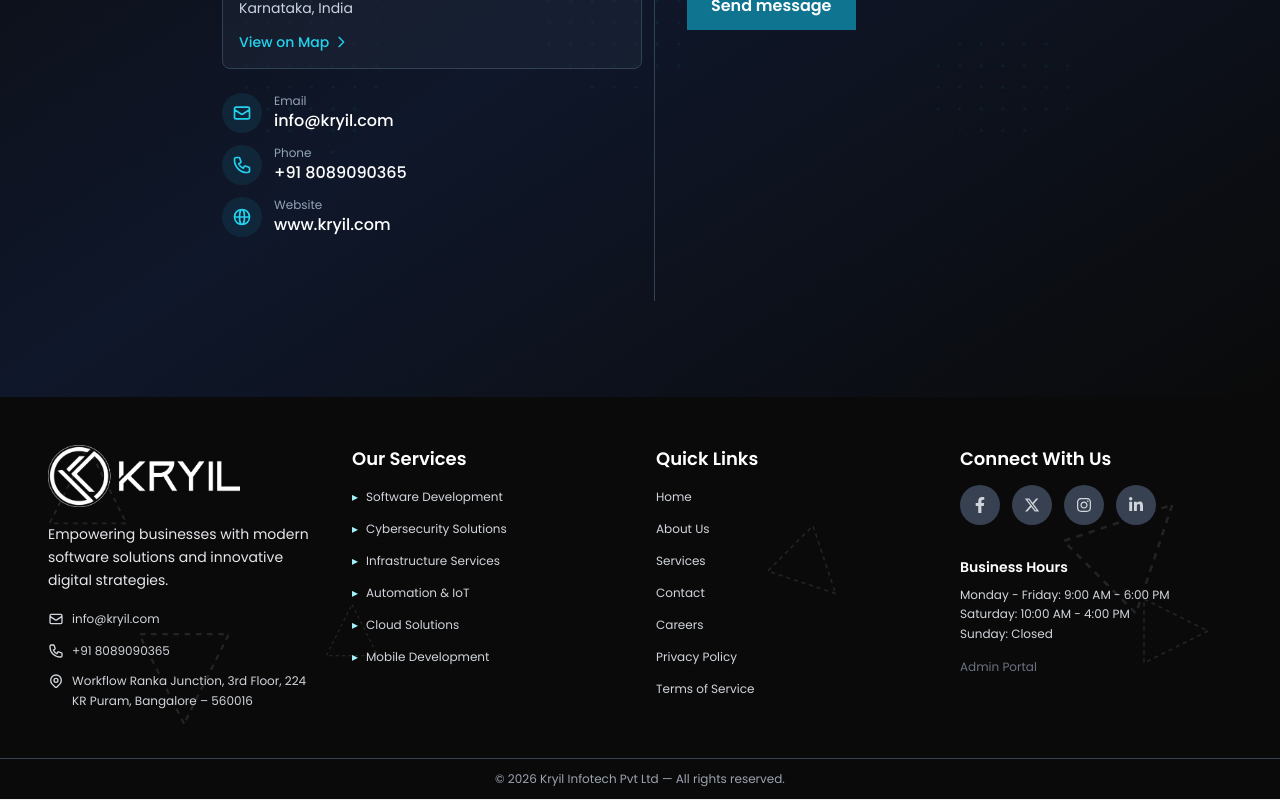
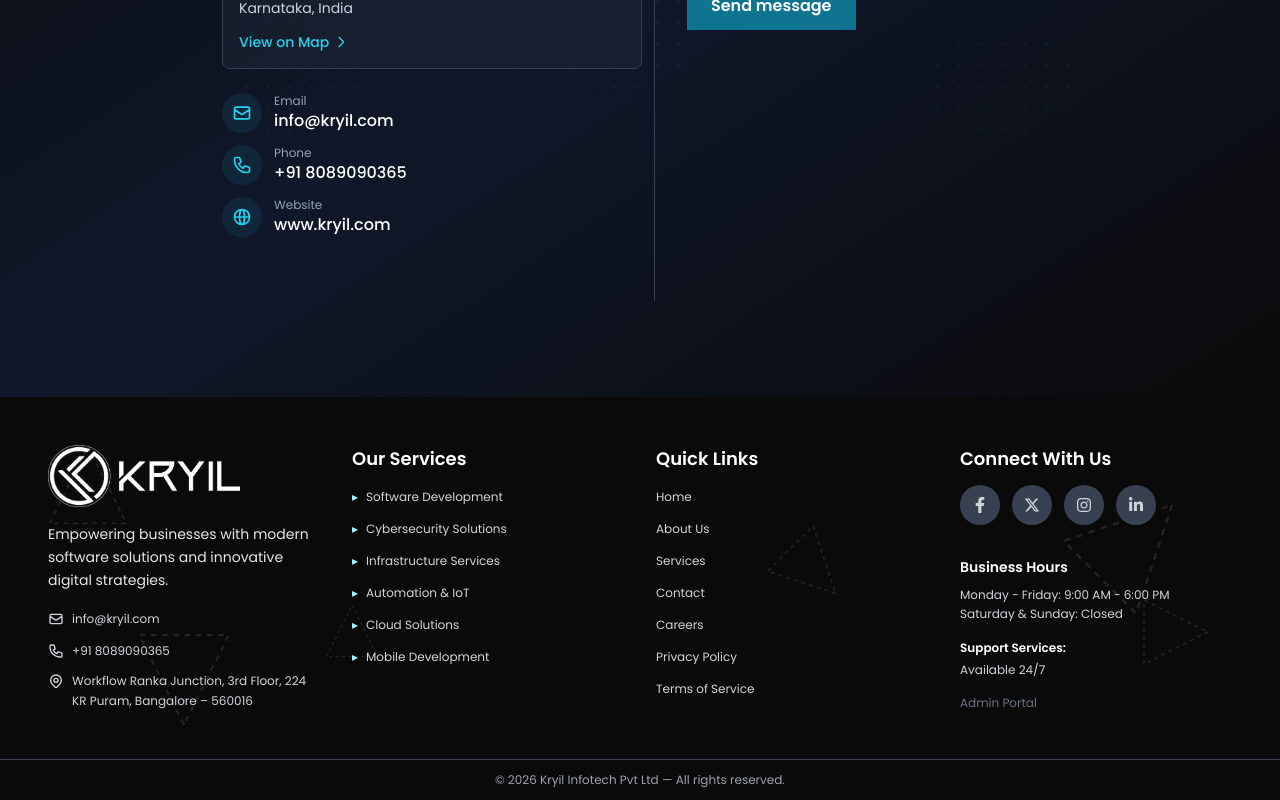
Before and after one commit to shinishonline/kryil, a React (Vite) app: page /automation in a window 1280 px wide. Shown: the part 6628-7428 px from the top of the page. Built offline with nearby package versions, Linux system fonts and the light colour scheme.

Commit message:
Update business hours and admin credentials

```diff
--- a/api/admin-login.js
+++ b/api/admin-login.js
@@ -3,9 +3,9 @@ const bcrypt = require('bcryptjs');
 
 // In production, store these in environment variables
 const ADMIN_CREDENTIALS = {
-  username: process.env.ADMIN_USERNAME || 'admin@kryil.com',
-  // Password: kryil@admin123 (hashed)
-  passwordHash: process.env.ADMIN_PASSWORD_HASH || '$2a$10$8ZqDQjxQHFX6rGJXr6MJOuCxPVB5dZZZdmW7YO3xQxQxQxQxQxQxQ'
+  username: process.env.ADMIN_USERNAME || 'kryiladmin',
+  // Password: 3Mergency! (hashed)
+  passwordHash: process.env.ADMIN_PASSWORD_HASH || '$2b$10$2UxyMIOIcfiM/lwP/cX1kuWLcy29/Rzl1.Lt6cWjeF4grVSo/HZP.'
 };
 
 module.exports = async (req, res) => {
--- a/src/components/Footer.jsx
+++ b/src/components/Footer.jsx
@@ -184,8 +184,11 @@ export default function Footer() {
             <h4 className="font-Poppins text-sm font-semibold text-white mb-2">Business Hours</h4>
             <p className="text-xs text-white/80 dark:text-gray-300 leading-relaxed">
               Monday - Friday: 9:00 AM - 6:00 PM<br />
-              Saturday: 10:00 AM - 4:00 PM<br />
-              Sunday: Closed
+              Saturday & Sunday: Closed
+            </p>
+            <p className="text-xs text-white/80 dark:text-gray-300 leading-relaxed mt-3">
+              <span className="font-semibold text-white">Support Services:</span><br />
+              Available 24/7
             </p>
           </div>
 
```
Also changed, not shown: 3 other files (tests, documents, lock files or other folders).
